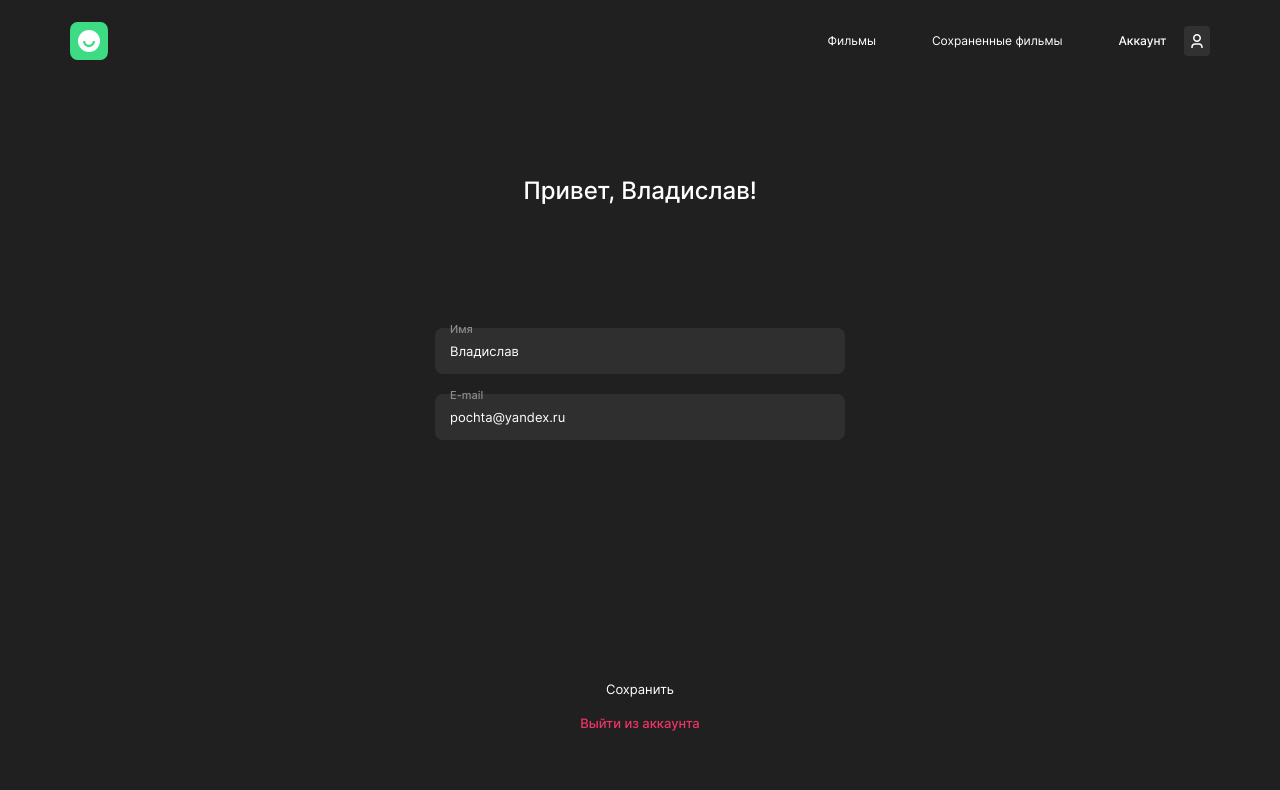
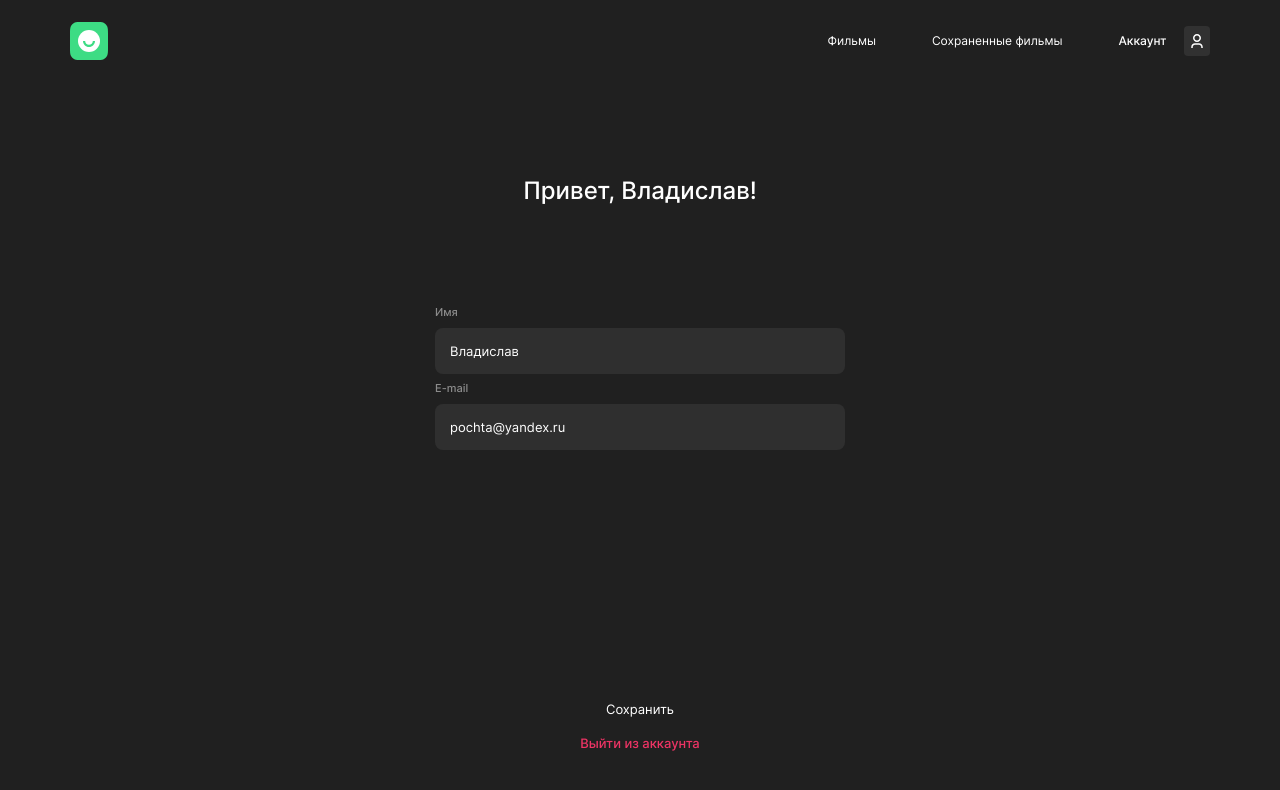
Before and after one commit to vlad-prog93/movies, a React (Create React App) app in the folder client/: page /profile in a window 1280 px wide. Shown: the top 790 px of the page. Built offline with nearby package versions, Linux system fonts and the light colour scheme.

Commit message:
input и label вынесены в отдельные компоненты

```diff
--- /dev/null
+++ b/client/src/UI/MyInput/MyInput.css
@@ -0,0 +1,27 @@
+.myinput {
+  width: 100%;
+  padding: 15px;
+
+  font-size: 13px;
+  line-height: 16px;
+  color: white;
+
+  background: var(--color-bg-input);
+  border: 0;
+  border-radius: 8px;
+  outline: none;
+
+  margin-bottom: 30px;
+  transition: background .3s ease-in 0s;
+}
+
+.myinput:disabled {
+  text-align: right;
+
+  background: inherit;
+}
+
+.myinput:disabled:first-of-type {
+  padding-bottom: 16px;
+  margin-bottom: 0px;
+}
--- /dev/null
+++ b/client/src/UI/MyInput/index.tsx
@@ -0,0 +1,18 @@
+import { ChangeEvent } from 'react'
+import './MyInput.css'
+
+interface Props {
+  id: string,
+  type: string,
+  disabled: boolean,
+  value: string,
+  onChange: (e: ChangeEvent<HTMLInputElement>) => void
+}
+
+const MyInput = (props: Props) => {
+  return (
+    <input className='myinput' {...props} />
+  )
+}
+
+export default MyInput
--- /dev/null
+++ b/client/src/UI/MyLabel/MyLabel.css
@@ -0,0 +1,19 @@
+.mylabel {
+  position: absolute;
+  top: 18px;
+  left: 15px;
+
+  font-weight: 500;
+  font-size: 11px;
+  line-height: 13px;
+  color: var(--color-font-grey);
+
+  transition: top .3s ease-in-out;
+}
+
+.myinput:not(:disabled)~.mylabel {
+  top: -22px;
+  left: 0;
+  background-color: inherit;
+  border-radius: 2px;
+}
--- /dev/null
+++ b/client/src/UI/MyLabel/index.tsx
@@ -0,0 +1,14 @@
+import './MyLabel.css'
+
+interface Props {
+  htmlFor: string,
+  text: string
+}
+
+const MyLabel = ({ htmlFor, text }: Props) => {
+  return (
+    <label className='mylabel' htmlFor={htmlFor}>{text}</label>
+  )
+}
+
+export default MyLabel
--- a/client/src/pages/Profile/Profile.css
+++ b/client/src/pages/Profile/Profile.css
@@ -34,7 +34,7 @@
   transition: top .3s ease-in-out;
 }
 
-.profile__input {
+/* .profile__input {
   width: 100%;
   padding: 15px;
 
@@ -47,7 +47,7 @@
   border-radius: 8px;
   outline: none;
 
-  margin-bottom: 20px;
+  margin-bottom: 30px;
   transition: background .3s ease-in 0s;
 }
 
@@ -63,10 +63,11 @@
 }
 
 .profile__input:not(:disabled)~.profile__label {
-  top: -5px;
+  top: -22px;
+  left: 0;
   background-color: inherit;
   border-radius: 2px;
-}
+} */
 
 .profile__line {
   height: 1px;
--- a/client/src/pages/Profile/index.tsx
+++ b/client/src/pages/Profile/index.tsx
@@ -4,6 +4,10 @@ import { useState } from 'react'
 // styles
 import Header from 'components/Header'
 import './Profile.css'
+
+// UI
+import MyInput from 'UI/MyInput'
+import MyLabel from 'UI/MyLabel'
 
 const Profile = () => {
   const [isEdit, setIsEdit] = useState<boolean>(false)
@@ -17,27 +21,25 @@ const Profile = () => {
         <h2 className='profile__title'>Привет, Владислав!</h2>
         <form className='profile__form'>
           <div className='profile__group'>
-            <input
+            <MyInput
               id='profile-name'
-              className='profile__input'
               type='text'
               disabled={isEdit}
               value={name}
               onChange={(e) => setName(e.target.value)}
             />
-            <label className='profile__label' htmlFor='profile-name'>Имя</label>
+            <MyLabel text='Имя' htmlFor='profile-name' />
           </div>
           {isEdit && <div className='profile__line' />}
           <div className='profile__group'>
-            <input
+            <MyInput
               id='profile-email'
-              className='profile__input'
               type='email'
               disabled={isEdit}
               value={mail}
               onChange={(e) => setMail(e.target.value)}
             />
-            <label className='profile__label' htmlFor='profile-email'>E-mail</label>
+            <MyLabel text='E-mail' htmlFor='profile-email' />
           </div>
           <div className='profile__button-con'>
             <button type='button' className='profile__button-edit' onClick={() => setIsEdit(prev => !prev)}>
```
